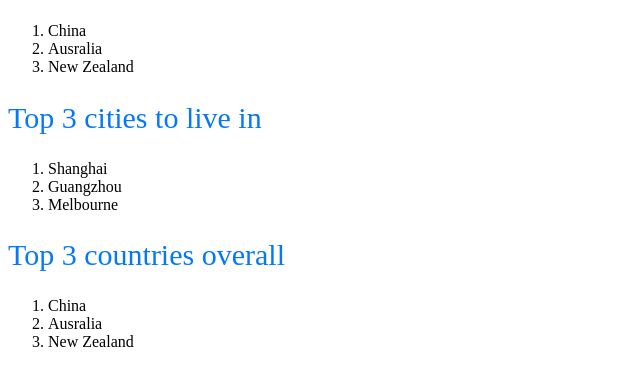
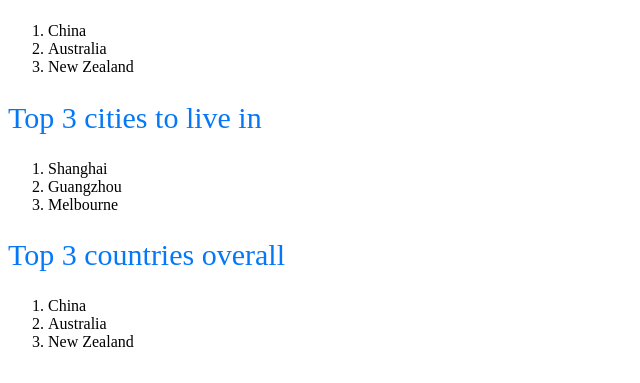
Before and after one commit to MaxLi3/Website, a plain HTML site: page docs/rankings.html in a window 1280 px wide. Shown: the part 214-597 px from the top of the page, 0-640 px from the left. Drawn offline with Linux system fonts and the light colour scheme.

Commit message:
()))))()()()()

```diff
--- a/docs/rankings.html
+++ b/docs/rankings.html
@@ -41,7 +41,7 @@ nav a:hover{
     <h2>Top 3 countries to live in</h2>
     <ol>
         <li>China</li>
-        <li>Ausralia</li>
+        <li>Australia</li>
         <li>New Zealand</li>
       </ol>
       <h2>Top 3 cities to live in</h2>
@@ -53,7 +53,7 @@ nav a:hover{
         <h2>Top 3 countries overall</h2>
         <ol>
             <li>China</li>
-            <li>Ausralia</li>
+            <li>Australia</li>
             <li>New Zealand</li>
           </ol>
 
```
